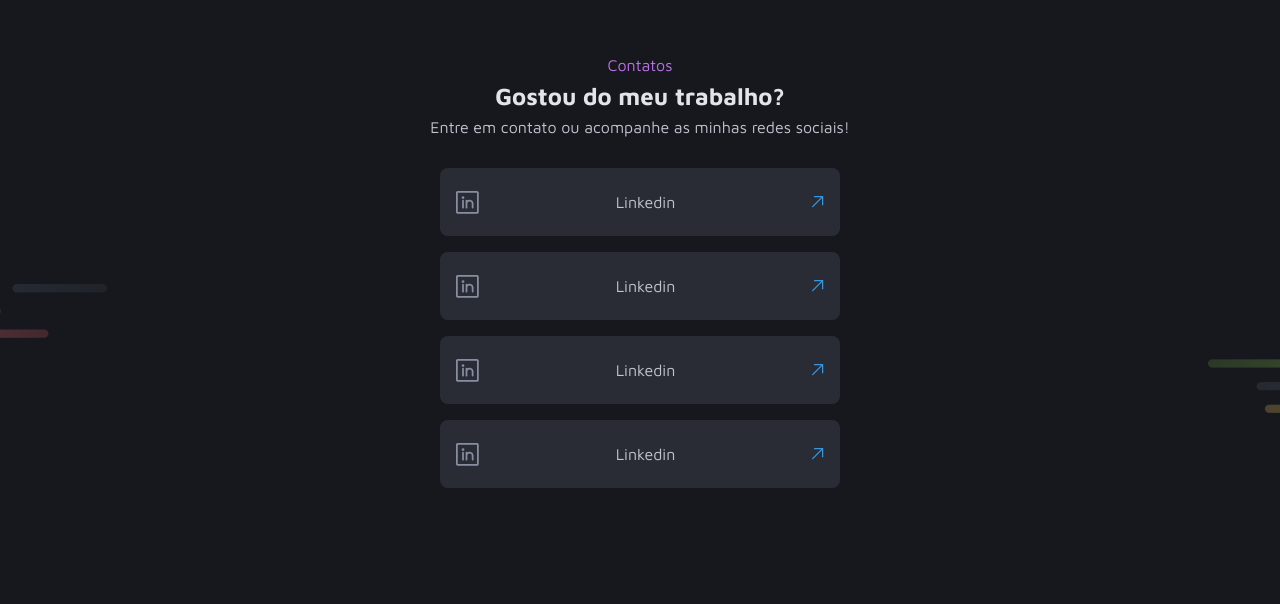
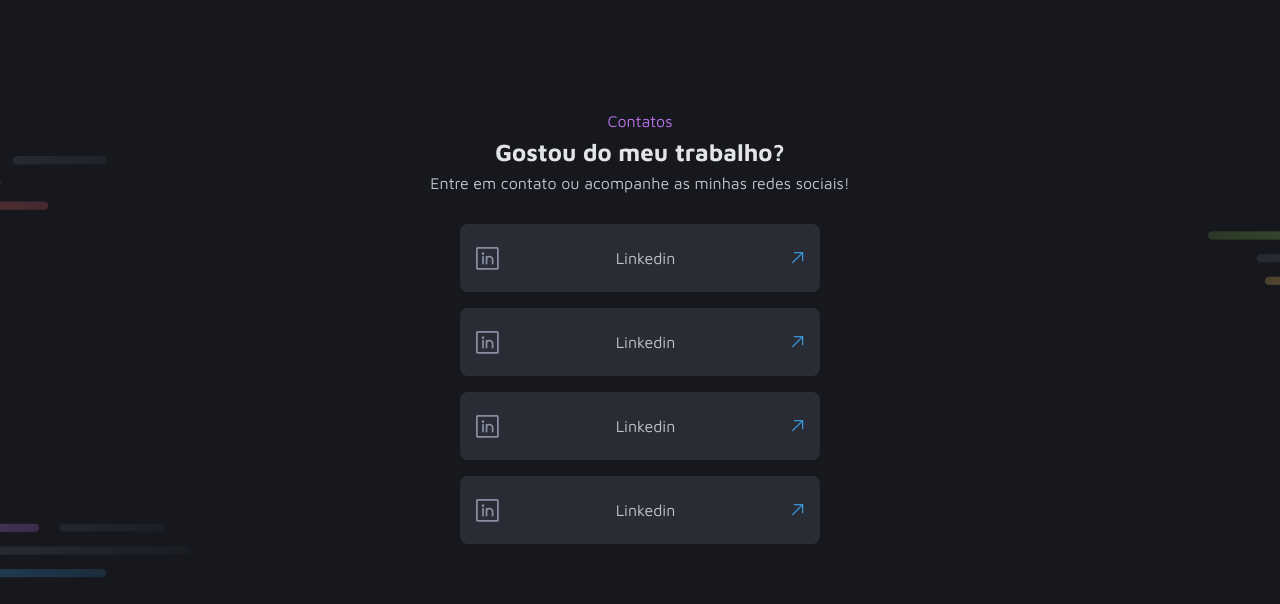
Before and after one commit to rangeldevs/portifolioRangel, a plain HTML site: page index.html in a window 1280 px wide. Shown: the part 2056-2660 px from the top of the page. Drawn offline with Linux system fonts and the light colour scheme.

Commit message:
ajustes no footer

```diff
--- a/styles/footer.css
+++ b/styles/footer.css
@@ -1,12 +1,16 @@
 footer {
+    display: flex;
+    flex-direction: column;
+    justify-content: center; /* Centraliza o bloco todo verticalmente */
+    align-items: center;
 
      background-image: url(assets/images/Background_Contacts.png);
     background-size: cover;
     background-repeat: no-repeat;
     background-position: center;
     width: 100%;
-    height: 100vh;
-     margin-top: 128px;
+    min-height: 100vh;
+
 
 }
 .tituloFooter {
@@ -53,7 +57,9 @@ footer {
 
     text-decoration: none;
     display: flex;
+    width: 100%;        /* Tenta ocupar o espaço disponível */
     width: 400px;
+    max-width: 90%;  /* Mas não passa de 400px de jeito nenhum */
     height: 68px;
     border-radius: 8px;
     align-items: center;
@@ -63,6 +69,9 @@ footer {
     color: var(--gray-200);
 
 }
+.contatos a p {
+    margin: 0; /* Remove qualquer margem que empurre o texto para baixo */
+}
 .contatos a:hover {
 
     background-color: rgb(190, 0, 238);
```
